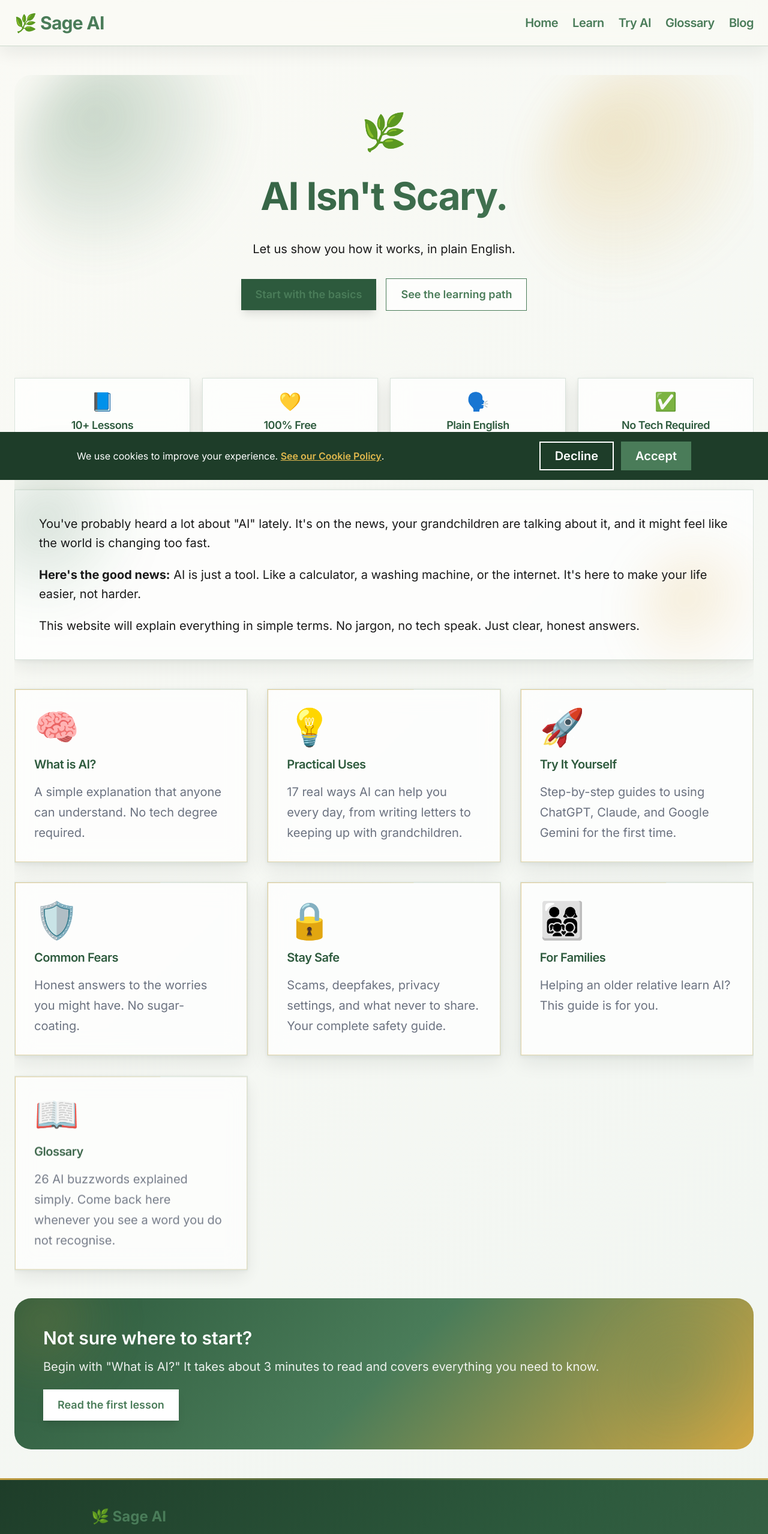
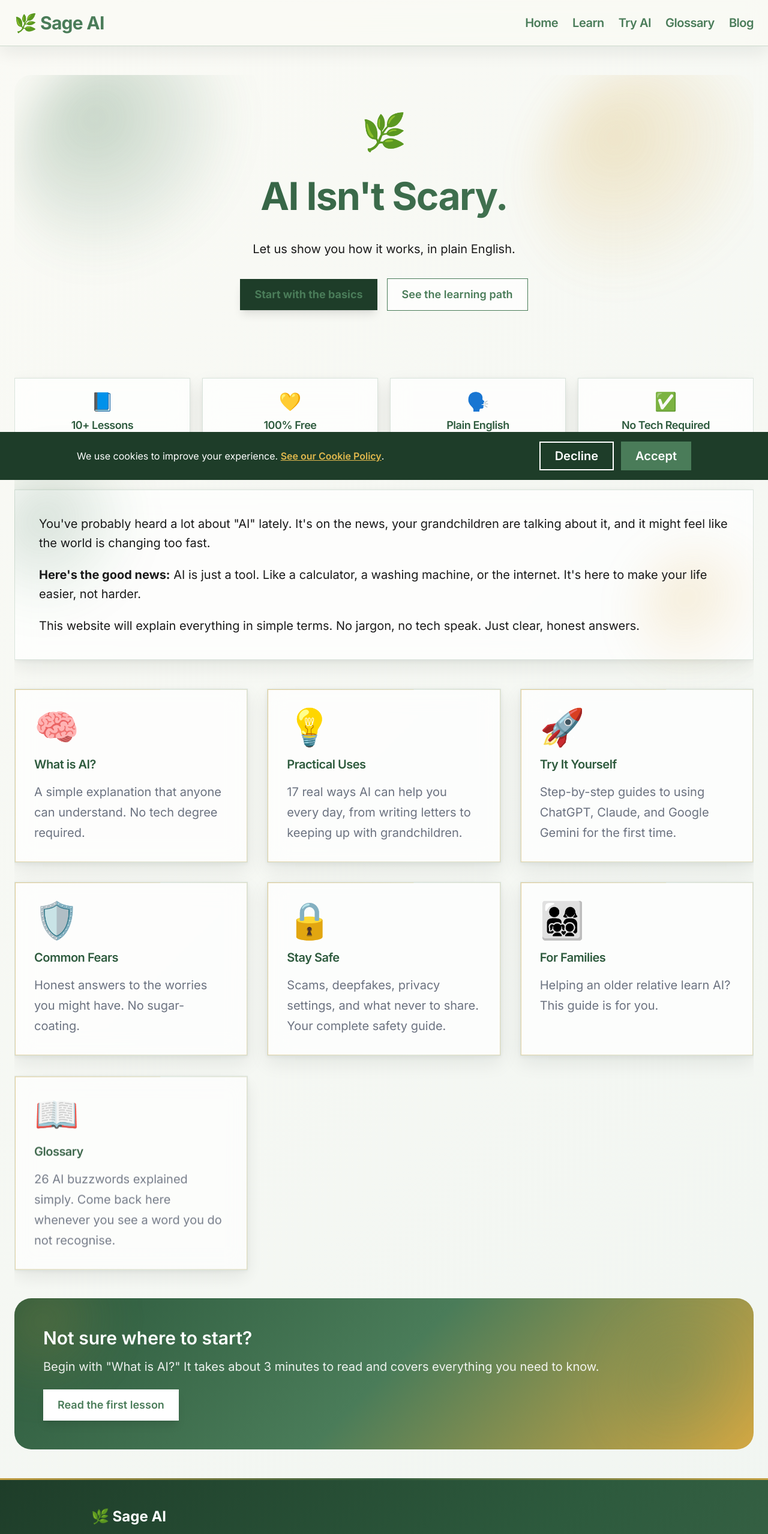
Before and after one commit to 4rthurturing/ai-made-simple, a Next.js app: page / in a window 1280 px wide. Shown: the top 2557 px of the page at 60% size. Built offline with nearby package versions, Linux system fonts and the light colour scheme.

Commit message:
Improve button contrast and footer brand visibility

```diff
--- a/app/components/Footer.tsx
+++ b/app/components/Footer.tsx
@@ -63,7 +63,7 @@ export default function Footer() {
       <div className="max-w-5xl mx-auto px-6 py-12">
         {/* About section */}
         <div className="mb-10">
-          <Link href="/" className="text-2xl font-bold hover:opacity-80 transition-opacity">
+          <Link href="/" className="text-2xl font-bold hover:opacity-80 transition-opacity text-white no-underline" style={{ color: "#FFFFFF" }}>
             🌿 Sage AI
           </Link>
           <p className="text-base mt-2" style={{ color: "#D1E1D3" }}>
--- a/app/page.tsx
+++ b/app/page.tsx
@@ -22,7 +22,7 @@ export default function Home() {
           <div className="flex flex-wrap items-center justify-center gap-4">
             <Link
               href="/what-is-ai"
-              className="px-6 py-3 rounded-btn text-lg font-semibold text-white bg-[#2D5A3D] hover:bg-[#244B34] transition-colors shadow-lg"
+              className="px-6 py-3 rounded-btn text-lg font-bold text-white bg-[#1E3D29] hover:bg-[#163020] transition-colors shadow-lg"
             >
               Start with the basics
             </Link>
```
